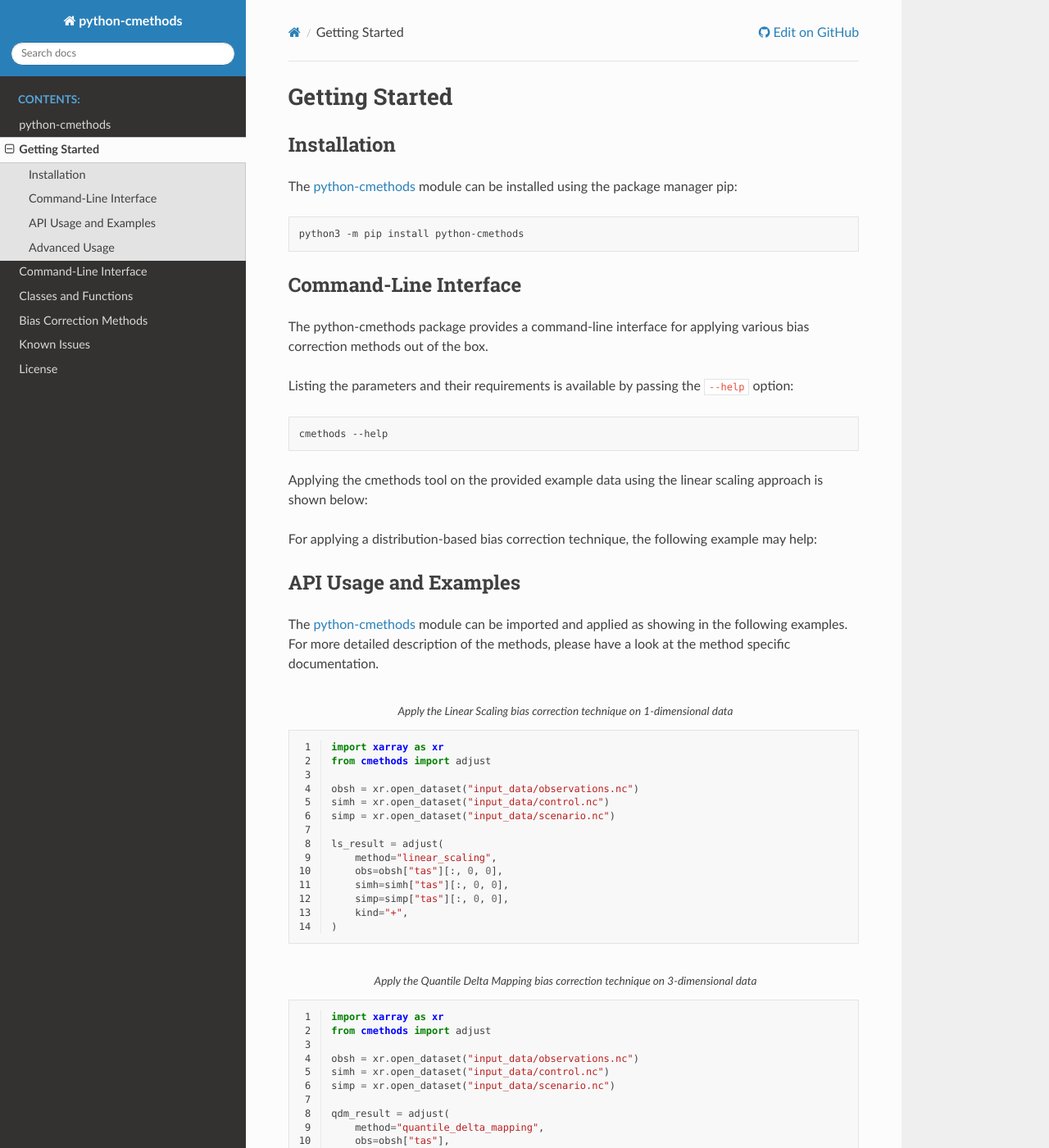
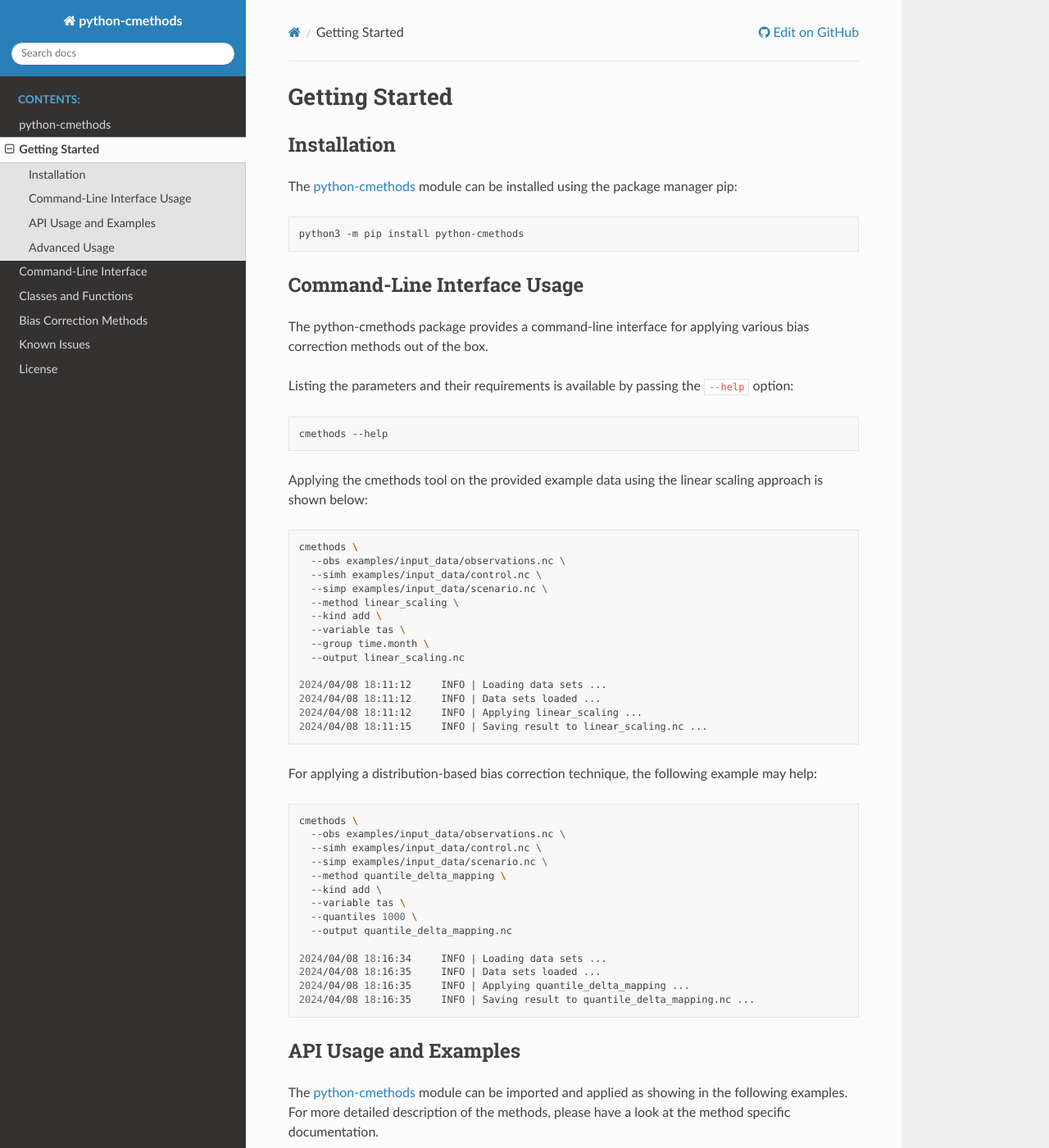
Before and after one commit to btschwertfeger/python-cmethods, a Sphinx documentation site: the page built from doc/getting_started.rst, in a window 1280 px wide and 1400 px high. Shown: the whole window at 82% size. Built offline with Sphinx 7.4.7 and the Read the Docs theme 2.0.0, drawn with Linux system fonts in a browser that asks for light colours.

Commit message:
fix documentation

```diff
--- a/doc/getting_started.rst
+++ b/doc/getting_started.rst
@@ -11,8 +11,8 @@
     python3 -m pip install python-cmethods
 
 
-Command-Line Interface
-----------------------
+Command-Line Interface Usage
+----------------------------
 
 The python-cmethods package provides a command-line interface for applying
 various bias correction methods out of the box.
@@ -28,6 +28,7 @@
 approach is shown below:
 
 .. code-block:: bash
+
     cmethods \
       --obs examples/input_data/observations.nc \
       --simh examples/input_data/control.nc \
@@ -47,6 +48,7 @@
 example may help:
 
 .. code-block:: bash
+
     cmethods \
       --obs examples/input_data/observations.nc \
       --simh examples/input_data/control.nc \
@@ -64,7 +66,7 @@
 
 
 API Usage and Examples
-------------------
+----------------------
 
 The `python-cmethods`_ module can be imported and applied as showing in the
 following examples. For more detailed description of the methods, please have a
--- a/doc/introduction.rst
+++ b/doc/introduction.rst
@@ -23,7 +23,7 @@
 or empirical relationships to correct for biases caused by factors such as
 instrument calibration, spatial resolution, or model deficiencies.
 
-.. figure:: ../_static/images/biasCdiagram.png
+.. figure:: _static/images/biasCdiagram.png
     :width: 600
     :align: center
     :alt: Schematic representation of a bias adjustment procedure
@@ -41,7 +41,7 @@
 (:math:`T^{*DM}_{sim,p}`) is significantly more similar to the observational
 data (:math:`T_{obs,p}`) than the raw model output (:math:`T_{sim,p}`).
 
-.. figure:: ../_static/images/dm-doy-plot.png
+.. figure:: _static/images/dm-doy-plot.png
     :width: 600
     :align: center
     :alt: Temperature per day of year in modeled, observed and bias-adjusted climate data
--- a/doc/methods.rst
+++ b/doc/methods.rst
@@ -253,7 +253,7 @@
     modeled data of the control period The following images show this by using
     :math:`T` for temperatures.
 
-    .. figure:: ../_static/images/qm-cdf-plot-1.png
+    .. figure:: _static/images/qm-cdf-plot-1.png
         :width: 600
         :align: center
         :alt: Determination of the quantile value
@@ -265,7 +265,7 @@
     the control period to determine the bias-corrected value at time step
     :math:`i`.
 
-    .. figure:: ../_static/images/qm-cdf-plot-2.png
+    .. figure:: _static/images/qm-cdf-plot-2.png
         :width: 600
         :align: center
         :alt: Determination of the QM bias-corrected value
```
Also changed, not shown: README.md (+1 -1 lines), cmethods/__init__.py (+8 -10 lines).
